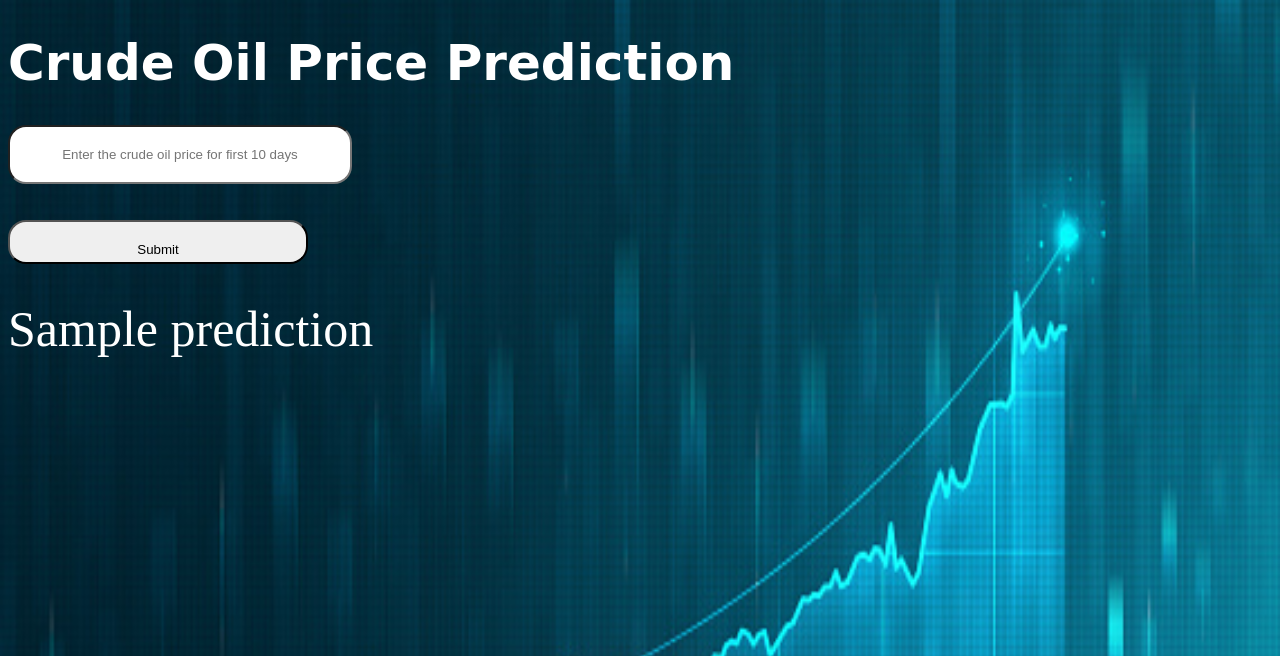
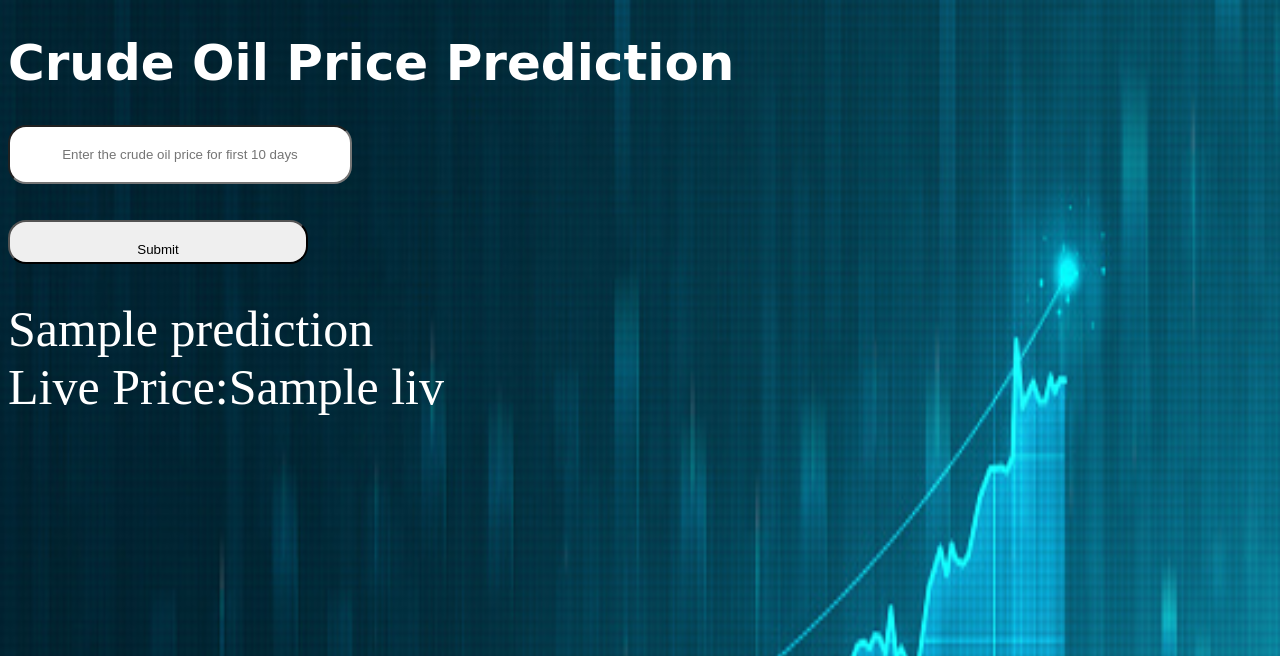
Before and after one commit to IBM-EPBL/IBM-Project-13132-1659511681, a Flask app: template Project Development Phase/Sprint 4/Flask App/templates/web.html in a window 1280 px wide. Shown: the top 656 px of the page. Run offline with Flask 2, Linux system fonts and the light colour scheme; the template is opened without the code that fills it: most values are stand-ins (such as "Sample title", 1, 10 or a date in 2020).

Commit message:
Add Live Crude oil price API
Added a  Feature

```diff
--- a/Project Development Phase/Sprint 4/Flask App/templates/web.html
+++ b/Project Development Phase/Sprint 4/Flask App/templates/web.html
@@ -14,5 +14,8 @@
     <div>
         {{prediction}}
     </div>
+    <div>
+       Live Price:{{liv}}
+    </div>
 
 </body>
```
